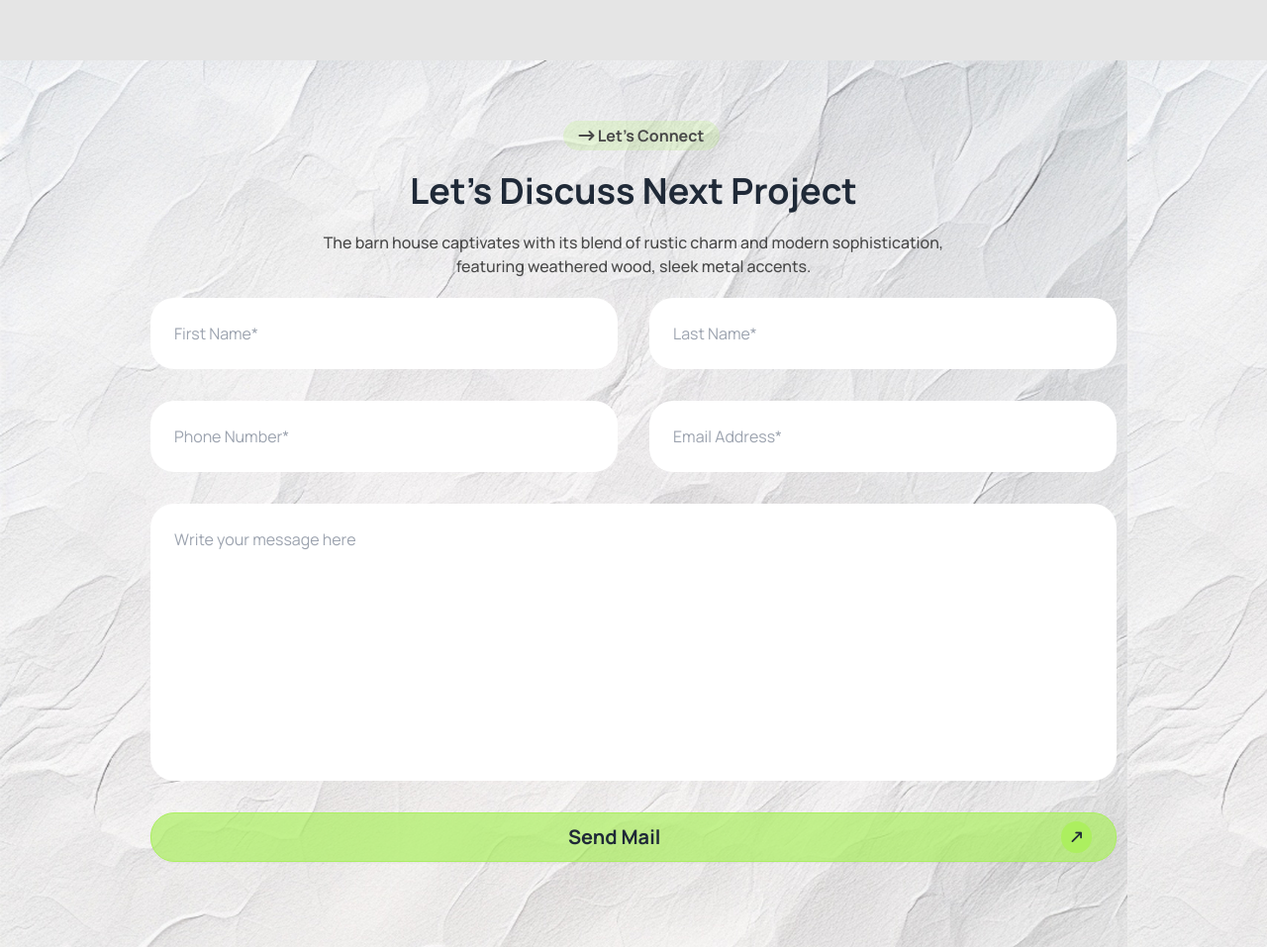
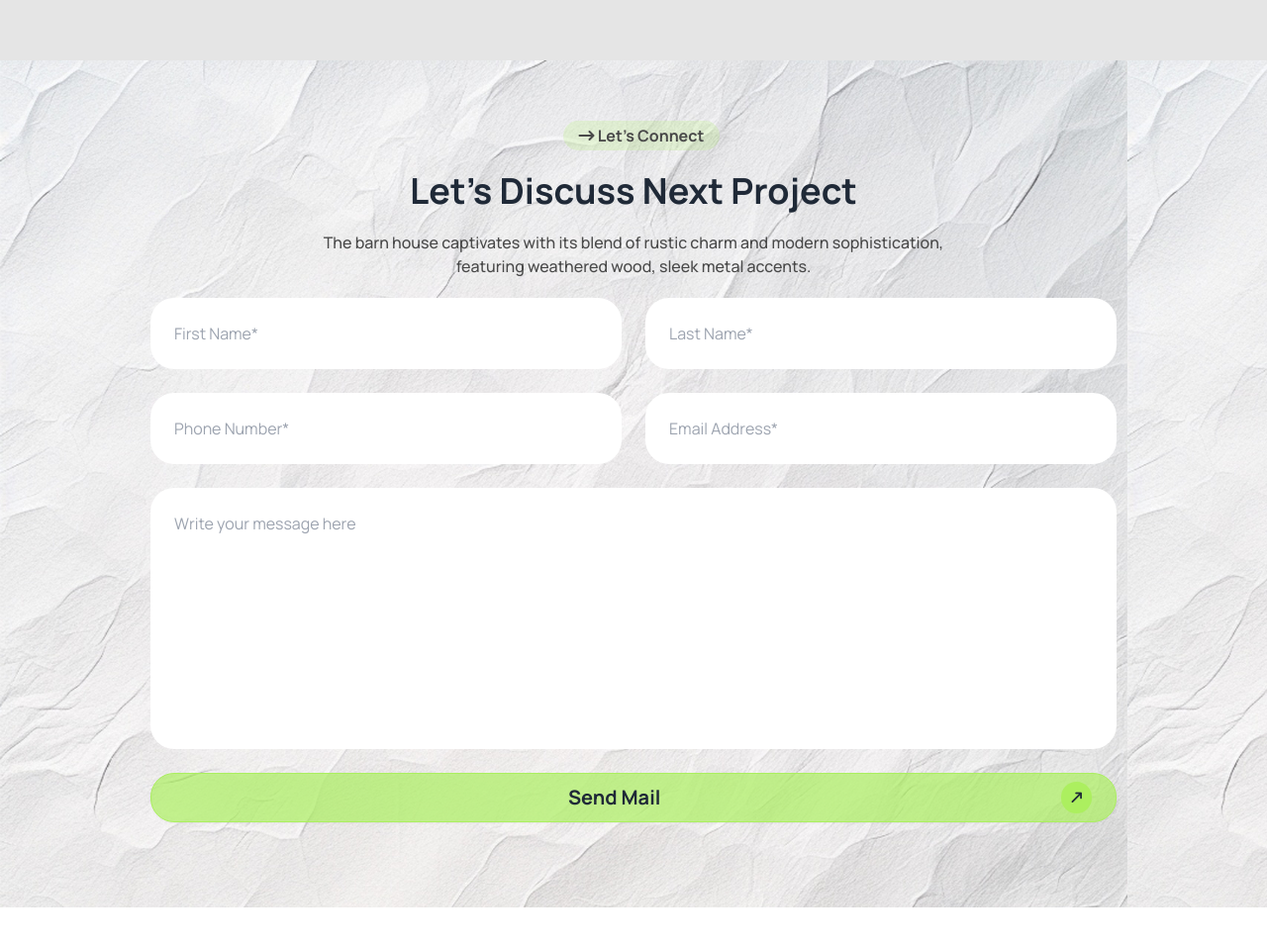
Before and after one commit to soumik-web/Assignment-03, a plain HTML site: page index.html in a window 1280 px wide. Shown: the part 3426-4383 px from the top of the page at 99% size. After the commit the page ends 4343 px from the top, so only its background shows below. Drawn offline with nearby package versions, Linux system fonts and the light colour scheme.

Commit message:
Contact Form Background image fixing

```diff
--- a/index.html
+++ b/index.html
@@ -580,7 +580,7 @@
         </section>
 
         <!-- Contact Form Section -->
-        <section class="bg-[url('/assets/bg.jpg')]">
+        <section class="bg-[url('./assets/bg.jpg')]">
             <div class="max-w-screen-lg mx-auto px-6 py-16">
                 <!-- Text Contents -->
                 <div class="text-center">
@@ -599,7 +599,7 @@
                 </div>
 
                 <!-- Form Container -->
-                <form action="" class="grid grid-rows-8 sm:grid-cols-2 sm:grid-rows-6 gap-4 sm:gap-8">
+                <form action="" class="grid grid-rows-8 sm:grid-cols-2 sm:grid-rows-6 gap-4 sm:gap-6">
                     <input type="text" name="" id="" class="p-4 sm:p-6 rounded-3xl focus:outline-none focus:ring-2 focus:ring-[#ABEF5F]" placeholder="First Name*" required>
                     <input type="text" name="" id="" class="p-4 sm:p-6 rounded-3xl focus:outline-none focus:ring-2 focus:ring-[#ABEF5F]" placeholder="Last Name*" required>
                     <input type="text" name="" id="" class="p-4 sm:p-6 rounded-3xl focus:outline-none focus:ring-2 focus:ring-[#ABEF5F]" placeholder="Phone Number*" required>
```
